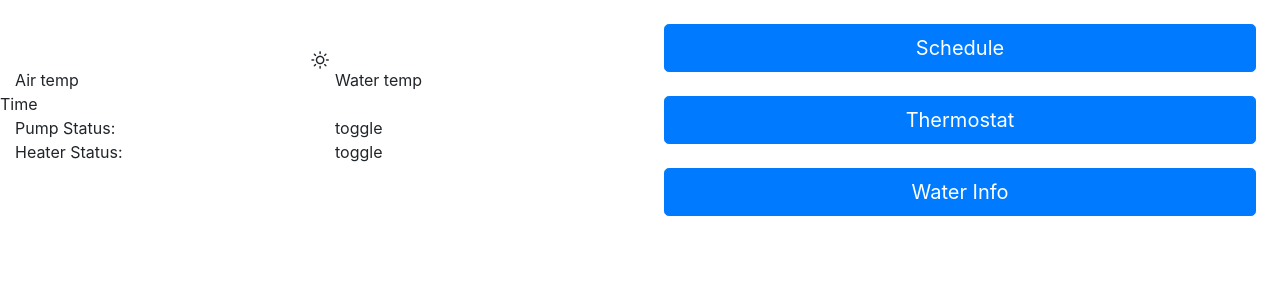
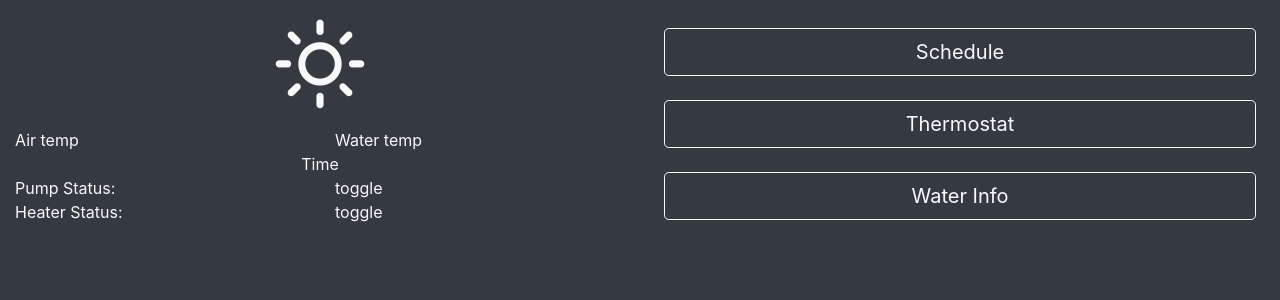
Before and after one commit to infinitymdm/PoolControl, a Django app: page / in a window 1280 px wide. Shown: the top 300 px of the page. Run offline with Django 3.2, Linux system fonts and the light colour scheme; some libraries are stand-ins or nearby versions.

Commit message:
Switched to dark theme

```diff
--- a/Homepage/templates/generic.html
+++ b/Homepage/templates/generic.html
@@ -7,12 +7,17 @@
         <meta charset="utf-8">
         <meta name="viewport" content="width=device-width, initial-scale=1, shrink-to-fit=no">
 
+        <!-- Favicon -->
+        <link rel="shortcut icon" href="{% static 'img/favicon.ico' %}" />
+        <!-- Page Title -->
+        <title>{{meta.title}}</title>
+
         <!-- Bootstrap CSS -->
         <link rel="stylesheet" href="https://stackpath.bootstrapcdn.com/bootstrap/4.4.1/css/bootstrap.min.css" integrity="sha384-Vkoo8x4CGsO3+Hhxv8T/Q5PaXtkKtu6ug5TOeNV6gBiFeWPGFN9MuhOf23Q9Ifjh" crossorigin="anonymous">
         <!-- Weather Icons CSS -->
         <link rel="stylesheet" href="{% static 'weathericons/css/weather-icons.min.css' %}">
     </head>
-    <body>
+    <body class="bg-dark">
         <div class="container-fluid">
 
             <!-- Nav block -->
--- a/Homepage/templates/home.html
+++ b/Homepage/templates/home.html
@@ -1,11 +1,11 @@
 
 {% extends 'generic.html' %}
 
-!-- Left Column -->
+<!-- Left Column -->
 {% block leftColumn %}
-<div class="col">
+<div class="col text-light">
     <div class="row justify-content-center">
-        <i class="wi wi-day-sunny"></i>
+        <i class="wi wi-day-sunny pt-4 pb-4" style="font-size: 5rem;"></i>
     </div>
     <div class="row">
         <div class="col">
@@ -15,7 +15,7 @@
             Water temp
         </div>
     </div>
-    <div class="row">
+    <div class="row justify-content-center">
         Time
     </div>
     <div class="row">
@@ -39,15 +39,15 @@
 
 <!-- Right Column -->
 {% block rightColumn %}
-<div class="col">
+<div class="col text-light">
     <div class="row pt-4">
-        <button type="button" class="btn btn-primary btn-lg container mx-4">Schedule</button>
+        <button type="button" class="btn btn-outline-light btn-lg container mx-4">Schedule</button>
     </div>
     <div class="row pt-4">
-        <button type="button" class="btn btn-primary btn-lg container mx-4">Thermostat</button>
+        <button type="button" class="btn btn-outline-light btn-lg container mx-4">Thermostat</button>
     </div>
     <div class="row pt-4">
-        <button type="button" class="btn btn-primary btn-lg container mx-4">Water Info</button>
+        <button type="button" class="btn btn-outline-light btn-lg container mx-4">Water Info</button>
     </div>
 </div>
 {% endblock %}
--- a/Homepage/views.py
+++ b/Homepage/views.py
@@ -1,4 +1,4 @@
 from django.shortcuts import render
 
 def index(request):
-    return render(request, 'home.html')
+    return render(request, 'home.html', context={ "meta" : {"title" : "Goober Pool Control"} })
```
